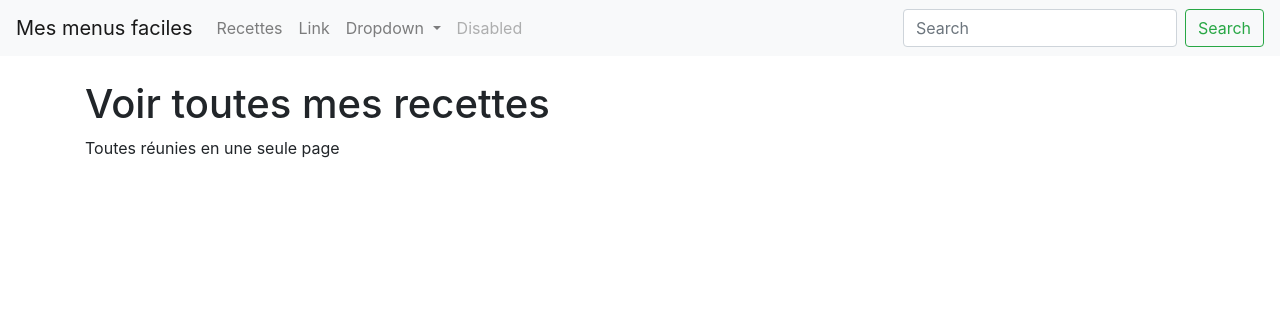
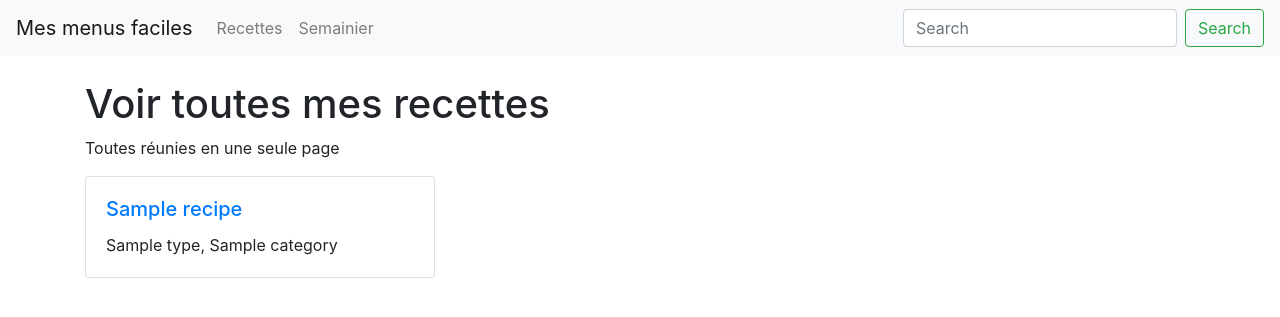
Before and after one commit to CeciJ/mi_recetario_p5, a Symfony app: template templates/recipe/index.html.twig in a window 1280 px wide. Shown: the top 317 px of the page. Run offline with Twig, Linux system fonts and the light colour scheme; the template is opened without the code that fills it: most values are stand-ins (such as "Sample title", 1, 10 or a date in 2020); some libraries are stand-ins or nearby versions.

Commit message:
Feature: pagination

```diff
--- a/composer.json
+++ b/composer.json
@@ -6,6 +6,8 @@
         "ext-ctype": "*",
         "ext-iconv": "*",
         "cocur/slugify": "^3.2",
+        "fzaninotto/faker": "^1.8",
+        "knplabs/knp-paginator-bundle": "^3.0",
         "sensio/framework-extra-bundle": "^5.3",
         "symfony/asset": "4.3.*",
         "symfony/console": "4.3.*",
--- a/config/bundles.php
+++ b/config/bundles.php
@@ -15,4 +15,5 @@ return [
     Symfony\Bundle\MakerBundle\MakerBundle::class => ['dev' => true],
     Symfony\Bundle\WebServerBundle\WebServerBundle::class => ['dev' => true],
     Doctrine\Bundle\FixturesBundle\DoctrineFixturesBundle::class => ['dev' => true, 'test' => true],
+    Knp\Bundle\PaginatorBundle\KnpPaginatorBundle::class => ['all' => true],
 ];
--- a/templates/base.html.twig
+++ b/templates/base.html.twig
@@ -19,21 +19,7 @@
                         <a class="nav-link {% if current_menu is defined and current_menu == 'recipes' %}active{% endif %}" href="{{ path('recipe.index') }}">Recettes</a>
                     </li>
                     <li class="nav-item">
-                        <a class="nav-link" href="#">Link</a>
-                    </li>
-                    <li class="nav-item dropdown">
-                        <a class="nav-link dropdown-toggle" href="#" id="navbarDropdown" role="button" data-toggle="dropdown" aria-haspopup="true" aria-expanded="false">
-                        Dropdown
-                        </a>
-                        <div class="dropdown-menu" aria-labelledby="navbarDropdown">
-                        <a class="dropdown-item" href="#">Action</a>
-                        <a class="dropdown-item" href="#">Another action</a>
-                        <div class="dropdown-divider"></div>
-                        <a class="dropdown-item" href="#">Something else here</a>
-                        </div>
-                    </li>
-                    <li class="nav-item">
-                        <a class="nav-link disabled" href="#" tabindex="-1" aria-disabled="true">Disabled</a>
+                        <a class="nav-link" href="#">Semainier</a>
                     </li>
                 </ul>
                 {% if app.user %}
--- a/templates/pages/home.html.twig
+++ b/templates/pages/home.html.twig
@@ -20,8 +20,7 @@
                             <h5 class="card-title">
                                 <a href="{{ path('recipe.show', {id: recipe.id, slug: recipe.slug}) }}">{{ recipe.name }}</a>
                             </h5>
-                            <p class="card-text">{{ recipe.type }}</p>
-                            <p class="card-text">{{ recipe.category }}</p>
+                            <p class="card-text">{{ recipe.type }}, {{ recipe.category }}</p>
                         </div>
                     </div>
                 </div>
--- /dev/null
+++ b/templates/recipe/_recipe.html.twig
@@ -0,0 +1,8 @@
+<div class="card mb-4">
+    <div class="card-body">
+        <h5 class="card-title">
+            <a href="{{ path('recipe.show', {id: recipe.id, slug: recipe.slug}) }}">{{ recipe.name }}</a>
+        </h5>
+        <p class="card-text">{{ recipe.type }}, {{ recipe.category }}</p>
+    </div>
+</div>
--- a/templates/recipe/index.html.twig
+++ b/templates/recipe/index.html.twig
@@ -6,5 +6,17 @@
     <div class="container mt-4">
         <h1>Voir toutes mes recettes</h1>
         <p>Toutes réunies en une seule page</p>
+
+        <div class="row">
+            {% for recipe in recipes %}
+                <div class="col-md-4">
+                    {% include "recipe/_recipe.html.twig" %}
+                </div>
+            {% endfor %}
+        </div>
+
+        <div class="pagination">
+            {{ knp_pagination_render(recipes) }}
+        </div>
     </div>
 {% endblock %}
--- /dev/null
+++ b/translations/KnpPaginatorBundle.fr.yaml
@@ -0,0 +1,2 @@
+label_next: suivant
+label_previous: précédent
```
Also changed, not shown: src/Controller/RecipeController.php (+13 -5 lines), src/DataFixtures/RecipeFixtures.php (added, +33 -0 lines), src/Repository/RecipeRepository.php (+9 -0 lines), 4 other files.
